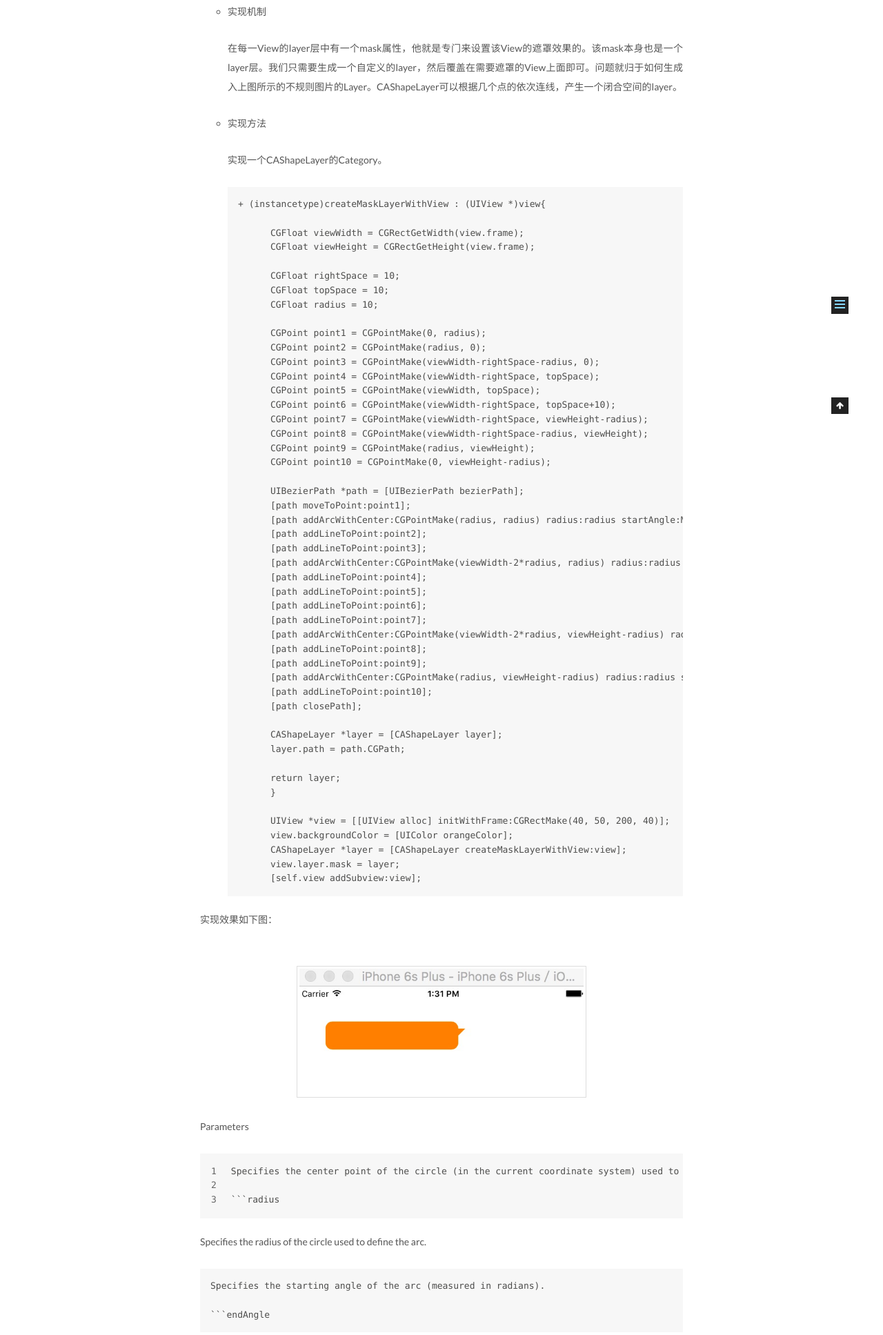
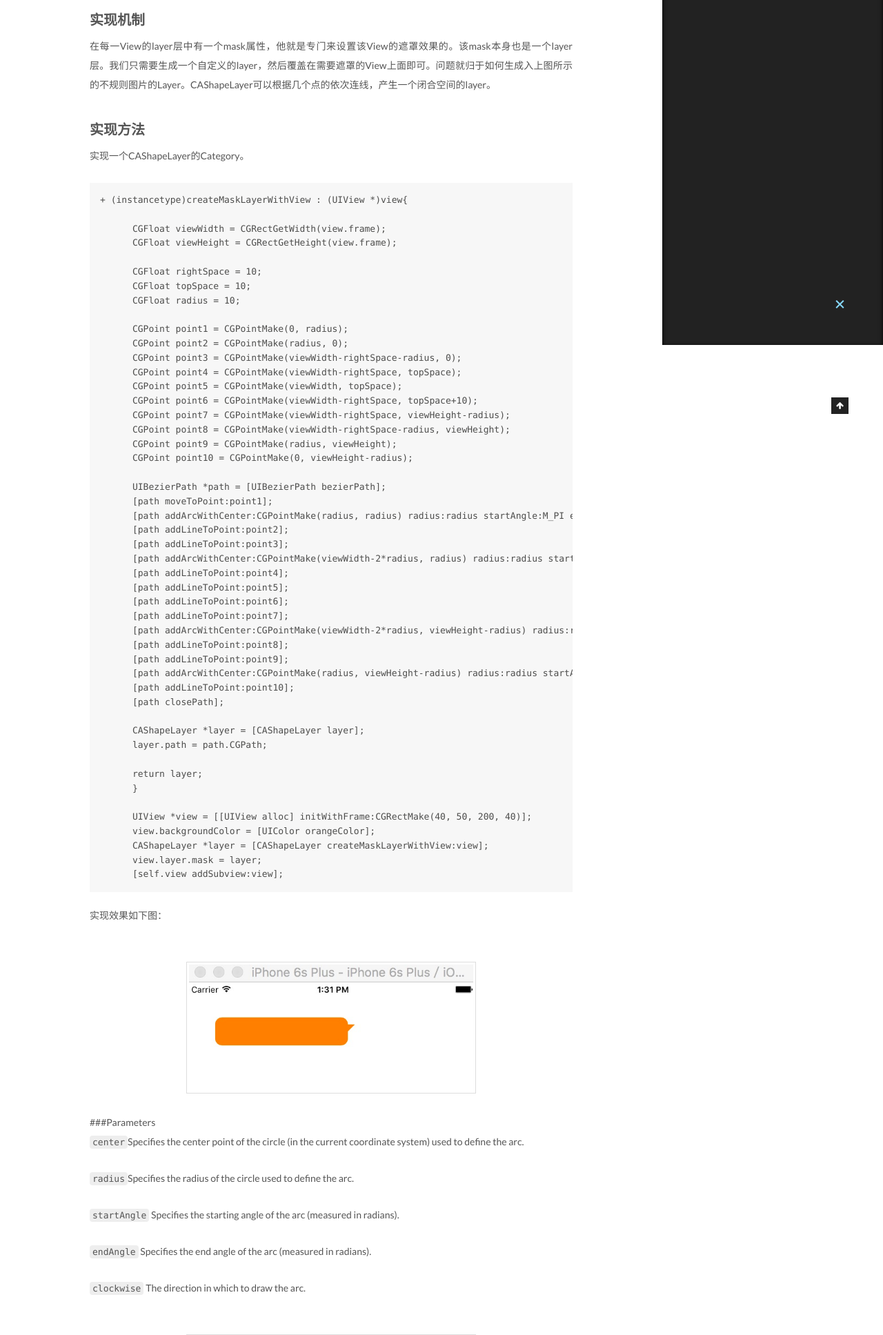
Before and after one commit to yuppieboy/yuppieboy.github.io, a plain HTML site: page 2016/07/12/利用CAShaperLayer绘制气泡/index.html in a window 1280 px wide. Shown: the part 300-2235 px from the top of the page at 69% size. Drawn offline with Linux system fonts and the light colour scheme; a script that the page names is missing.

Commit message:
Site updated: 2016-07-12 14:45:09

````diff
--- a/2016/07/12/利用CAShaperLayer绘制气泡/index.html
+++ b/2016/07/12/利用CAShaperLayer绘制气泡/index.html
@@ -84,30 +84,21 @@
 
 
 
-<meta name="description" content="实现机制
-在每一View的layer层中有一个mask属性，他就是专门来设置该View的遮罩效果的。该mask本身也是一个layer层。我们只需要生成一个自定义的layer，然后覆盖在需要遮罩的View上面即可。问题就归于如何生成入上图所示的不规则图片的Layer。CAShapeLayer可以根据几个点的依次连线，产生一个闭合空间的layer。
-
-实现方法
-实现一个CAShapeLayer的Ca">
+<meta name="description" content="实现机制  在每一View的layer层中有一个mask属性，他就是专门来设置该View的遮罩效果的。该mask本身也是一个layer层。我们只需要生成一个自定义的layer，然后覆盖在需要遮罩的View上面即可。问题就归于如何生成入上图所示的不规则图片的Layer。CAShapeLayer可以根据几个点的依次连线，产生一个闭合空间的layer。
+实现方法  实现一个CAShapeLayer的Ca">
 <meta property="og:type" content="article">
 <meta property="og:title" content="利用CAShaperLayer绘制气泡">
 <meta property="og:url" content="http://yoursite.com/2016/07/12/利用CAShaperLayer绘制气泡/index.html">
 <meta property="og:site_name" content="WJ's Den">
-<meta property="og:description" content="实现机制
-在每一View的layer层中有一个mask属性，他就是专门来设置该View的遮罩效果的。该mask本身也是一个layer层。我们只需要生成一个自定义的layer，然后覆盖在需要遮罩的View上面即可。问题就归于如何生成入上图所示的不规则图片的Layer。CAShapeLayer可以根据几个点的依次连线，产生一个闭合空间的layer。
-
-实现方法
-实现一个CAShapeLayer的Ca">
+<meta property="og:description" content="实现机制  在每一View的layer层中有一个mask属性，他就是专门来设置该View的遮罩效果的。该mask本身也是一个layer层。我们只需要生成一个自定义的layer，然后覆盖在需要遮罩的View上面即可。问题就归于如何生成入上图所示的不规则图片的Layer。CAShapeLayer可以根据几个点的依次连线，产生一个闭合空间的layer。
+实现方法  实现一个CAShapeLayer的Ca">
 <meta property="og:image" content="https://raw.githubusercontent.com/yuppieboy/yuppieboy.github.io/master/images/Bubble.png">
 <meta property="og:image" content="https://raw.githubusercontent.com/yuppieboy/yuppieboy.github.io/master/images/angle.png">
-<meta property="og:updated_time" content="2016-07-12T06:41:36.000Z">
+<meta property="og:updated_time" content="2016-07-12T06:44:50.000Z">
 <meta name="twitter:card" content="summary">
 <meta name="twitter:title" content="利用CAShaperLayer绘制气泡">
-<meta name="twitter:description" content="实现机制
-在每一View的layer层中有一个mask属性，他就是专门来设置该View的遮罩效果的。该mask本身也是一个layer层。我们只需要生成一个自定义的layer，然后覆盖在需要遮罩的View上面即可。问题就归于如何生成入上图所示的不规则图片的Layer。CAShapeLayer可以根据几个点的依次连线，产生一个闭合空间的layer。
-
-实现方法
-实现一个CAShapeLayer的Ca">
+<meta name="twitter:description" content="实现机制  在每一View的layer层中有一个mask属性，他就是专门来设置该View的遮罩效果的。该mask本身也是一个layer层。我们只需要生成一个自定义的layer，然后覆盖在需要遮罩的View上面即可。问题就归于如何生成入上图所示的不规则图片的Layer。CAShapeLayer可以根据几个点的依次连线，产生一个闭合空间的layer。
+实现方法  实现一个CAShapeLayer的Ca">
 <meta name="twitter:image" content="https://raw.githubusercontent.com/yuppieboy/yuppieboy.github.io/master/images/Bubble.png">
 
 
@@ -322,12 +313,8 @@
 
 
 
-        <ul>
-<li><p>实现机制</p>
-<p>在每一View的layer层中有一个mask属性，他就是专门来设置该View的遮罩效果的。该mask本身也是一个layer层。我们只需要生成一个自定义的layer，然后覆盖在需要遮罩的View上面即可。问题就归于如何生成入上图所示的不规则图片的Layer。CAShapeLayer可以根据几个点的依次连线，产生一个闭合空间的layer。</p>
-</li>
-<li><p>实现方法</p>
-<p>实现一个CAShapeLayer的Category。</p>
+        <h3 id="实现机制"><a href="#实现机制" class="headerlink" title="实现机制"></a>实现机制</h3><p>  在每一View的layer层中有一个mask属性，他就是专门来设置该View的遮罩效果的。该mask本身也是一个layer层。我们只需要生成一个自定义的layer，然后覆盖在需要遮罩的View上面即可。问题就归于如何生成入上图所示的不规则图片的Layer。CAShapeLayer可以根据几个点的依次连线，产生一个闭合空间的layer。</p>
+<h3 id="实现方法"><a href="#实现方法" class="headerlink" title="实现方法"></a>实现方法</h3><p>  实现一个CAShapeLayer的Category。</p>
 <pre><code>+ (instancetype)createMaskLayerWithView : (UIView *)view{
 
       CGFloat viewWidth = CGRectGetWidth(view.frame);
@@ -376,21 +363,15 @@
       CAShapeLayer *layer = [CAShapeLayer createMaskLayerWithView:view];
       view.layer.mask = layer;
       [self.view addSubview:view];
-</code></pre></li>
-</ul>
-<p>实现效果如下图：</p>
+</code></pre><p>实现效果如下图：</p>
 <div align="center"><br><img src="https://raw.githubusercontent.com/yuppieboy/yuppieboy.github.io/master/images/Bubble.png" width="60%"><br></div>
 
 
-<p>Parameters</p>
-<figure class="highlight plain"><table><tr><td class="gutter"><pre><span class="line">1</span><br><span class="line">2</span><br><span class="line">3</span><br></pre></td><td class="code"><pre><span class="line">Specifies the center point of the circle (in the current coordinate system) used to define the arc.</span><br><span class="line"></span><br><span class="line">```radius</span><br></pre></td></tr></table></figure>
-<p>Specifies the radius of the circle used to define the arc.</p>
-<pre><code class="startAngle```">Specifies the starting angle of the arc (measured in radians).
-
-```endAngle
-</code></pre>
-<p>Specifies the end angle of the arc (measured in radians).</p>
-<p><code>clockwise</code><br>The direction in which to draw the arc.</p>
+<p>###Parameters<br><code>center</code>Specifies the center point of the circle (in the current coordinate system) used to define the arc.</p>
+<p><code>radius</code>Specifies the radius of the circle used to define the arc.</p>
+<p><code>startAngle</code>    Specifies the starting angle of the arc (measured in radians).</p>
+<p><code>endAngle</code>    Specifies the end angle of the arc (measured in radians).</p>
+<p><code>clockwise</code>    The direction in which to draw the arc.</p>
 <div align="center"><br><img src="https://raw.githubusercontent.com/yuppieboy/yuppieboy.github.io/master/images/angle.png" width="60%"><br></div>
 
     </div>
@@ -562,7 +543,7 @@
 
 
 
-              <p class="post-toc-empty">此文章未包含目录</p>
+              <div class="post-toc-content"><ol class="nav"><li class="nav-item nav-level-3"><a class="nav-link" href="#实现机制"><span class="nav-number">1.</span> <span class="nav-text">实现机制</span></a></li><li class="nav-item nav-level-3"><a class="nav-link" href="#实现方法"><span class="nav-number">2.</span> <span class="nav-text">实现方法</span></a></li></ol></div>
 
           </div>
         </section>
--- a/css/main.css
+++ b/css/main.css
@@ -1548,7 +1548,7 @@ pre .javascript .function {
   width: 4px;
   height: 4px;
   border-radius: 50%;
-  background: #61960d;
+  background: #edffba;
 }
 .links-of-blogroll {
   font-size: 13px;
````
Also changed, not shown: index.html (+8 -18 lines).
